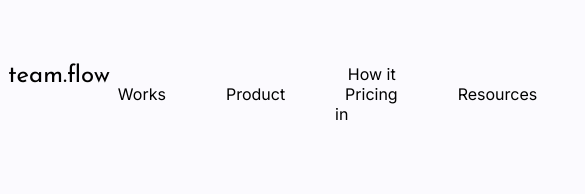
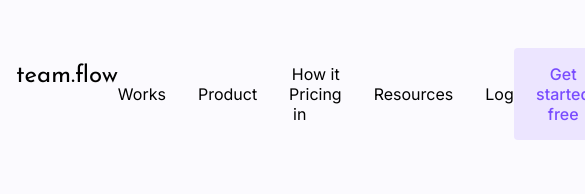
Before and after one commit to coutmilton/TeamFlow, a React (Vite) app: page / in a window 390 px wide. Shown: the top 194 px of the page, 585 px wide, since content can reach past the window. Built offline with nearby package versions, Linux system fonts and the light colour scheme.

Commit message:
Responsivo

```diff
--- a/src/components/Manage/Manage.jsx
+++ b/src/components/Manage/Manage.jsx
@@ -9,7 +9,8 @@ function Manage() {
                     <span className={styles.get}>Get account of $59</span>
                 </div>
                 <div className={styles.manageText}>
-                    <span>Manage the team<br></br>everyone wants to be on</span>
+                    <span>Manage the team<br>
+                    </br>everyone wants to be on</span>
                 </div>
                 <div className={styles.simple}>
                     <span>Simple platform that lets you master what great managers do best,<br>
--- a/src/components/Manage/style.module.css
+++ b/src/components/Manage/style.module.css
@@ -68,9 +68,11 @@
 
 .image {
     margin-top: 48px;
-    margin-left: 300px;
+    margin-left: auto;
+    margin-right: auto;
     width: 920px;
     height: 654px;
+    display: flex;
     align-items: center;
     justify-content: center;
 }
--- a/src/components/Team/team.module.css
+++ b/src/components/Team/team.module.css
@@ -7,13 +7,14 @@
     display: flex;
 }
 
+.wrapper div {
+    margin: auto;
+}
 .chat {
     align-items: center;
 }
 
 .chat img {
-    margin-top: 61px;
-    margin-left: 165px;
     width: 657px;
     height: 518px;
 }
--- a/src/components/topbar/Topbar.jsx
+++ b/src/components/topbar/Topbar.jsx
@@ -4,7 +4,7 @@ function Topbar() {
     return (
         <div className={styles.main}>
             <div className={styles.wrapper}>
-                <div className={styles.logo}>
+                <div className={styles.logo} >
                     <span>team.flow</span>
                 </div>
                 <div className={styles.menu}>
@@ -14,7 +14,7 @@ function Topbar() {
                     <span>Resources</span>
                     <span>Log in</span>
                 </div>
-                <div className={styles.get}>
+                <div className={styles.get} >
                     <button>Get started free</button>
                 </div>
             </div>
--- a/src/components/topbar/topbar.module.css
+++ b/src/components/topbar/topbar.module.css
@@ -6,51 +6,23 @@
 
 .wrapper {
     display: flex;
-    position: relative;
 }
 
 .logo {
     font-family: 'Josefin Sans', sans-serif;
     font-weight: 400;
-    margin-left: 0;
     font-size: 1.5rem;
     margin-top: 4rem;
-    justify-content: center;
     cursor: pointer;
 }
 
 .menu {
     margin-top: 4rem;
+    position: relative;
     justify-content: center;
     text-align: center;
-    margin-left: 10rem;
-}
-
-@media only screen and (max-device-width: 1400px) {
-    .main {
-        margin-left: 5rem;
-        margin-right: 5rem;
-    }
-    .menu {
-        margin-left: 14rem;
-    }
-    .menu span {
-        margin-right: 0;
-    }
-}
-
-@media only screen and (max-device-width: 900px) {
-    .main {
-        margin-left: .5rem;
-        margin-right: .5rem;
-    }
-    .menu {
-        margin-top: 4rem;
-        margin-left: .5rem;
-    }
-    .menu span {
-        margin-right: 0;
-    }
+    margin-left: auto;
+    margin-right: auto;
 }
 
 .menu span {
@@ -74,3 +46,29 @@
     padding: 1rem 1.4rem 1rem 1.4rem;
     cursor: pointer;
 }
+
+.menuIcon {
+    visibility: hidden;
+    margin-top: 4rem;
+    margin-left: auto;
+    font-size: 10px;
+    text-align: center;
+    cursor: pointer;
+}
+
+.menuIcon img{
+    height: 50px;
+}
+
+@media only screen and (max-device-width: 1350px) {
+    .menu span {
+        margin-right: 2rem;
+    }
+}
+
+@media only screen and (max-device-width: 900px) {
+    .main {
+        margin-left: 1rem;
+        margin-right: 1rem;
+    }
+}
```
Also changed, not shown: public/assets/menu.svg (added).
